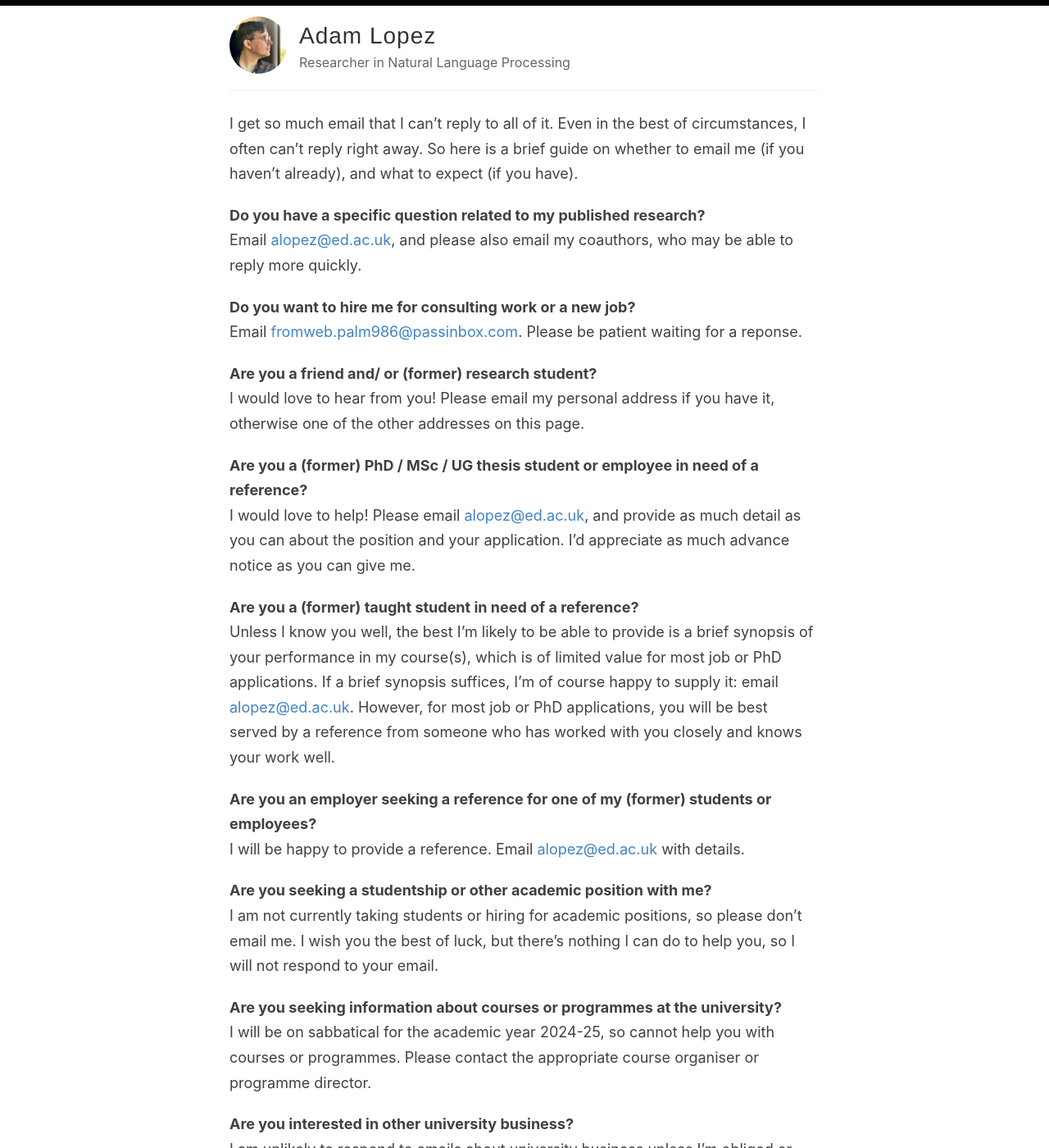
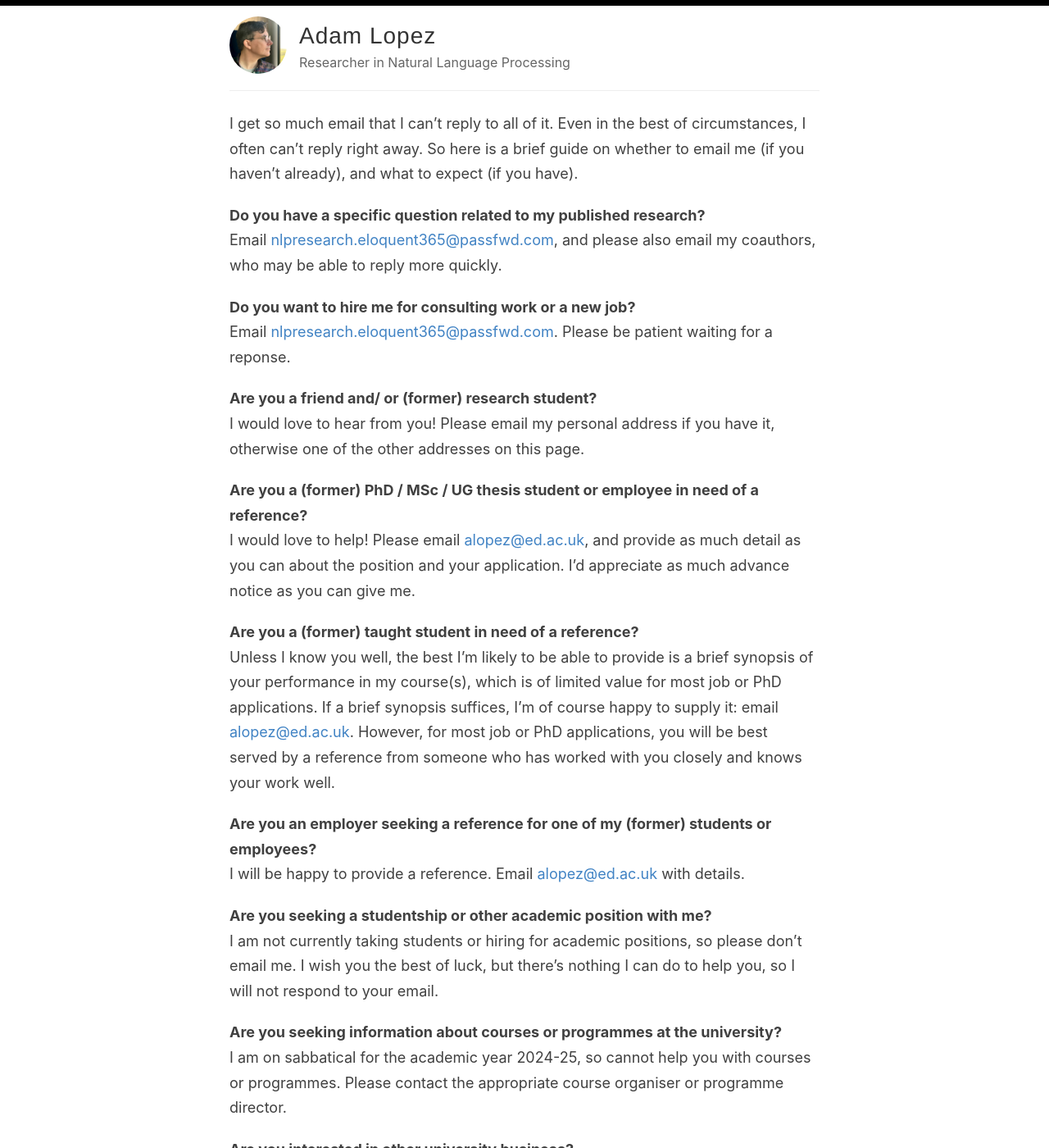
Before and after one commit to alopez/alopez.github.com, a Jekyll site: the page built from email.md, in a window 1280 px wide and 1400 px high. Shown: the whole window at 82% size. Built offline with Jekyll 4.4.1, drawn with Linux system fonts in a browser that asks for light colours; some web fonts are replaced; some of the changed lines change nothing that is shown.

Commit message:
Update email.md

```diff
--- a/email.md
+++ b/email.md
@@ -7,11 +7,11 @@ is a brief guide on whether to email me (if you haven't already), and
 what to expect (if you have).
 
 Do you have a specific question related to my published research?
-: Email <alopez@ed.ac.uk>, and please also email my coauthors, who
+: Email <nlpresearch.eloquent365@passfwd.com>, and please also email my coauthors, who
   may be able to reply more quickly.
 
 Do you want to hire me for consulting work or a new job?
-: Email <fromweb.palm986@passinbox.com>. Please be patient waiting for a reponse.
+: Email <nlpresearch.eloquent365@passfwd.com>. Please be patient waiting for a reponse.
 
 Are you a friend and/ or (former) research student?
 : I would love to hear from you! Please email my personal
@@ -41,7 +41,7 @@ Are you seeking a studentship or other academic position with me?
   so I will not respond to your email.
 
 Are you seeking information about courses or programmes at the university?
-: I will be on sabbatical for the academic year 2024-25, so cannot help you
+: I am on sabbatical for the academic year 2024-25, so cannot help you
   with courses or programmes. Please contact the appropriate course organiser
   or programme director.
 
```
